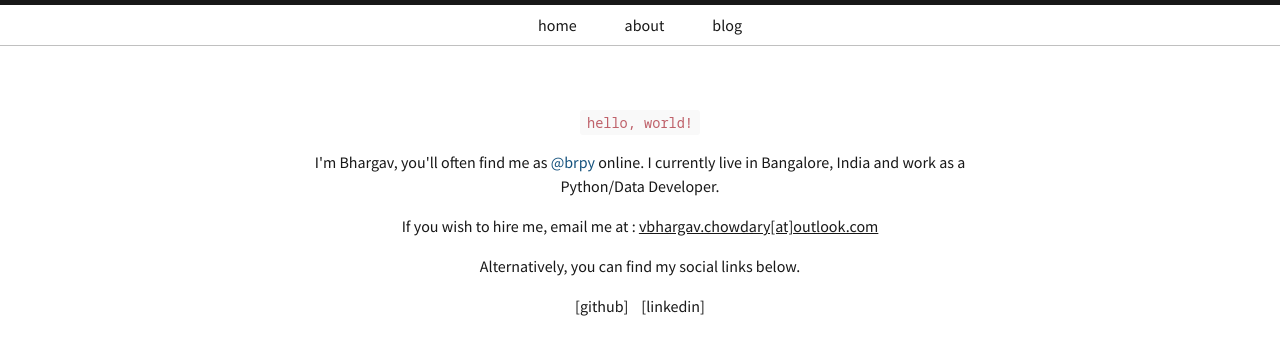
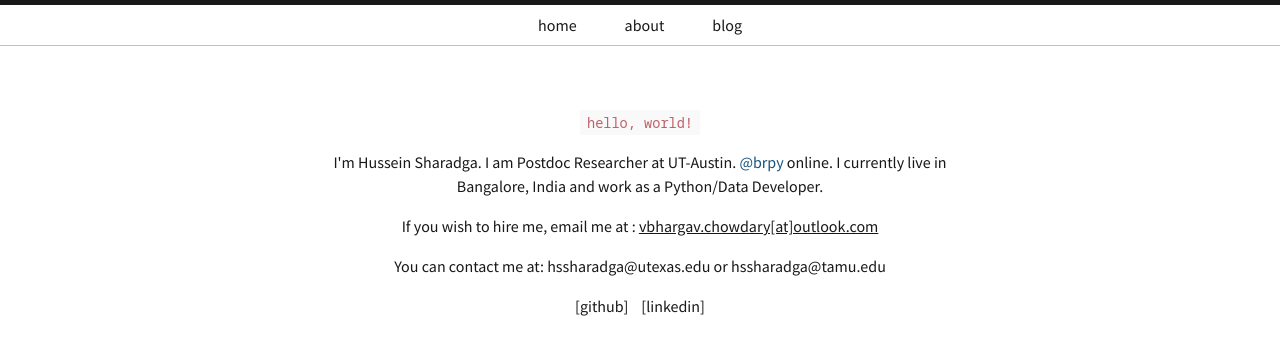
Before and after one commit to hssharadga/hssharadga.github.io, a Jekyll site: the page built from index.html, in a window 1280 px wide. Shown: the top 355 px of the page. Built offline with Jekyll 4.4.1, drawn with Linux system fonts in a browser that asks for light colours.

Commit message:
Update index.html

```diff
--- a/index.html
+++ b/index.html
@@ -16,7 +16,7 @@ title: Home
 
   <div class="text-center">
     <p>
-      I'm Bhargav, you'll often find me as
+      I'm Hussein Sharadga. I am Postdoc Researcher at UT-Austin.
       <a href="https://brpy.github.io/about">@brpy</a> online.
       I currently live in Bangalore, India and work as a Python/Data Developer.
     </p>
@@ -27,7 +27,7 @@ title: Home
     </p>
 
     <p>
-      Alternatively, you can find my social links below.
+      You can contact me at: hssharadga@utexas.edu  or hssharadga@tamu.edu
     </p>
   </div>
 
```
